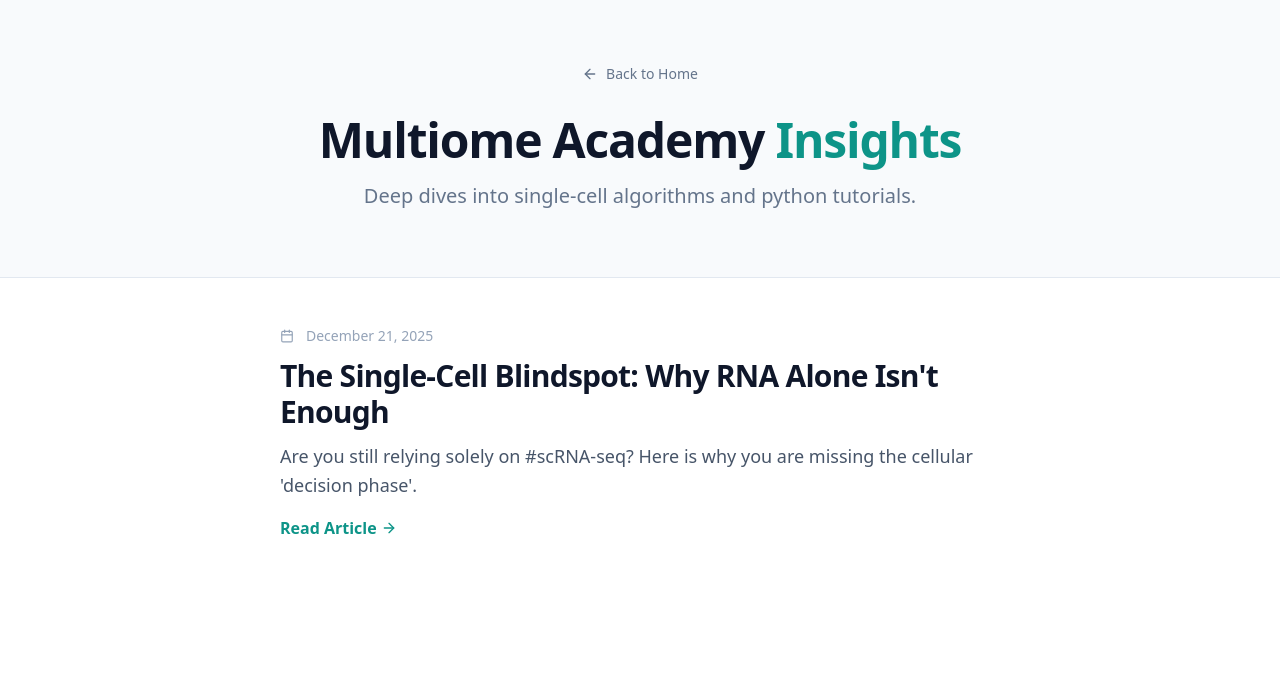
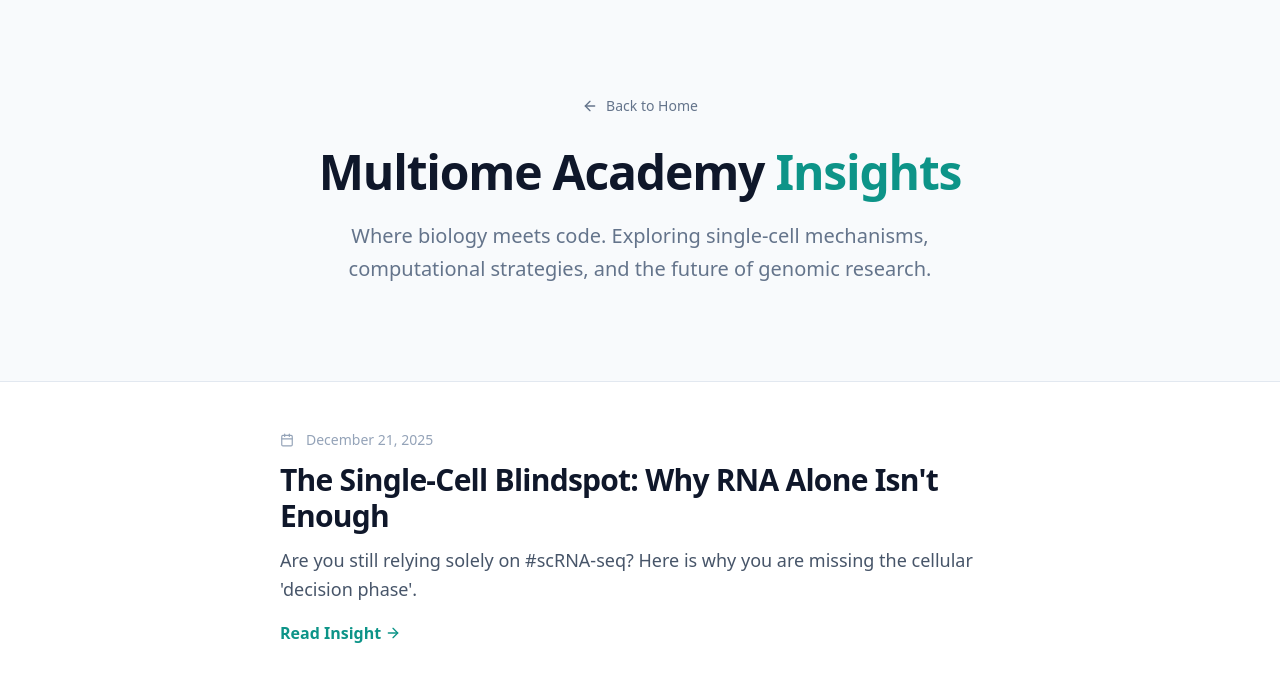
Before and after one commit to uqnsarke/multiome_academy, a Next.js app: page /newsletter in a window 1280 px wide. Shown: the top 682 px of the page. Built offline with nearby package versions, Linux system fonts and the light colour scheme.

Commit message:
Refactor NewsletterList component with updates

```diff
--- a/app/newsletter/page.tsx
+++ b/app/newsletter/page.tsx
@@ -1,7 +1,6 @@
 'use client';
 
 import React from 'react';
-// Make sure this path points to where you created data.tsx
 import { posts } from './data';
 import { ArrowLeft, Calendar, ArrowRight } from 'lucide-react';
 
@@ -9,22 +8,26 @@ export default function NewsletterList() {
   return (
     <div className="min-h-screen bg-white text-slate-900 font-sans selection:bg-teal-100">
 
-      {/* Header Section */}
-      <div className="bg-slate-50 border-b border-slate-200 py-16">
+      {/* --- HEADER --- */}
+      <div className="bg-slate-50 border-b border-slate-200 py-16 md:py-24">
         <div className="container mx-auto px-6 max-w-3xl text-center">
           <a href="/" className="inline-flex items-center gap-2 text-slate-500 hover:text-teal-600 transition-colors mb-8 font-medium text-sm">
             <ArrowLeft size={16} /> Back to Home
           </a>
-          <h1 className="text-4xl md:text-5xl font-extrabold text-slate-900 mb-4 tracking-tight">
+
+          <h1 className="text-4xl md:text-5xl font-extrabold text-slate-900 mb-6 tracking-tight">
             Multiome Academy <span className="text-teal-600">Insights</span>
           </h1>
-          <p className="text-xl text-slate-500 leading-relaxed">
-             Deep dives into single-cell algorithms and python tutorials.
+
+          {/* YOUR SELECTED DESCRIPTION */}
+          <p className="text-xl text-slate-500 leading-relaxed max-w-2xl mx-auto">
+             Where biology meets code. Exploring single-cell mechanisms, computational strategies, and the future of genomic research.
           </p>
+
         </div>
       </div>
 
-      {/* The Article Feed */}
+      {/* --- THE FEED --- */}
       <div className="container mx-auto px-6 max-w-3xl py-12">
         <div className="space-y-12">
           {posts.map((post) => (
@@ -43,7 +46,7 @@ export default function NewsletterList() {
                   {post.summary}
                 </p>
                 <div className="flex items-center font-bold text-teal-600 gap-1 group-hover:gap-2 transition-all">
-                   Read Article <ArrowRight size={16} />
+                   Read Insight <ArrowRight size={16} />
                 </div>
               </a>
 
```
